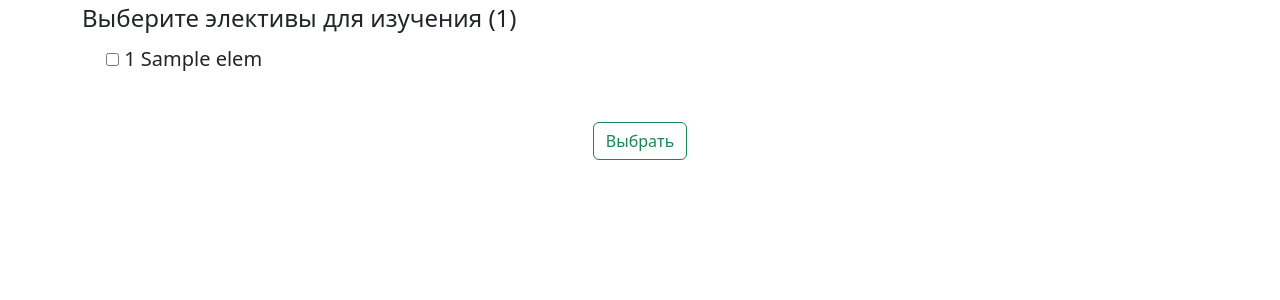
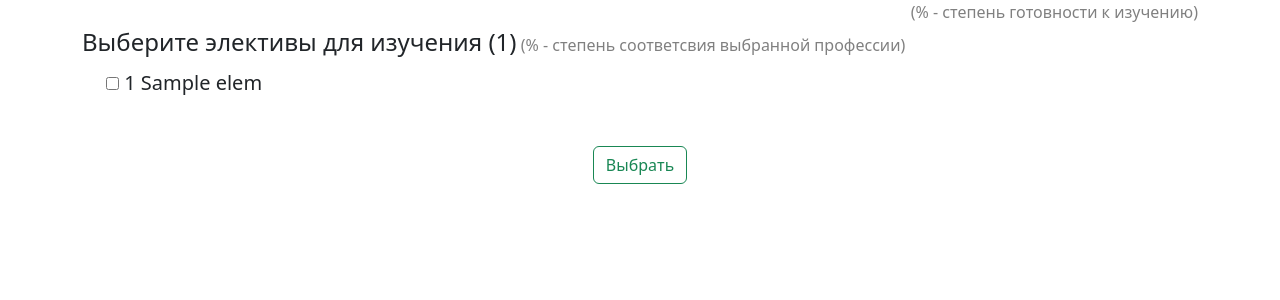
Before and after one commit to Vikktoria6/IETSystem1.0, a Django app: template main/templates/main/trajectory.html in a window 1280 px wide. Shown: the part 57-357 px from the top of the page. Run offline with Django 5.2, Linux system fonts and the light colour scheme; the template is opened without the code that fills it: most values are stand-ins (such as "Sample title", 1, 10 or a date in 2020).

Commit message:
Update trajectory.html

```diff
--- a/main/templates/main/trajectory.html
+++ b/main/templates/main/trajectory.html
@@ -1,5 +1,8 @@
 {% extends 'main/base.html' %} {% block content %}
 <div class="container">
+  <div style="display: flex; justify-content: flex-end">
+    <p1 style="color: gray">(% - степень готовности к изучению)</p1>
+  </div>
   {% if iot %} {% for id, rank, elem, dop in itog_elec %}
   <div class="m-2 p-3" style="background-color: #dadcda">
     <div style="display: flex">
@@ -16,7 +19,10 @@
     {% endif %}
   </div>
   {% endfor %} {% else %}
-  <div><p1 class="fs-4">Выберите элективы для изучения ({{number}})</p1></div>
+  <div>
+    <p1 class="fs-4">Выберите элективы для изучения ({{number}})</p1>
+    <p1 style="color: gray">(% - степень соответсвия выбранной профессии)</p1>
+  </div>
   <form method="post">
     {% csrf_token %}
 
```
